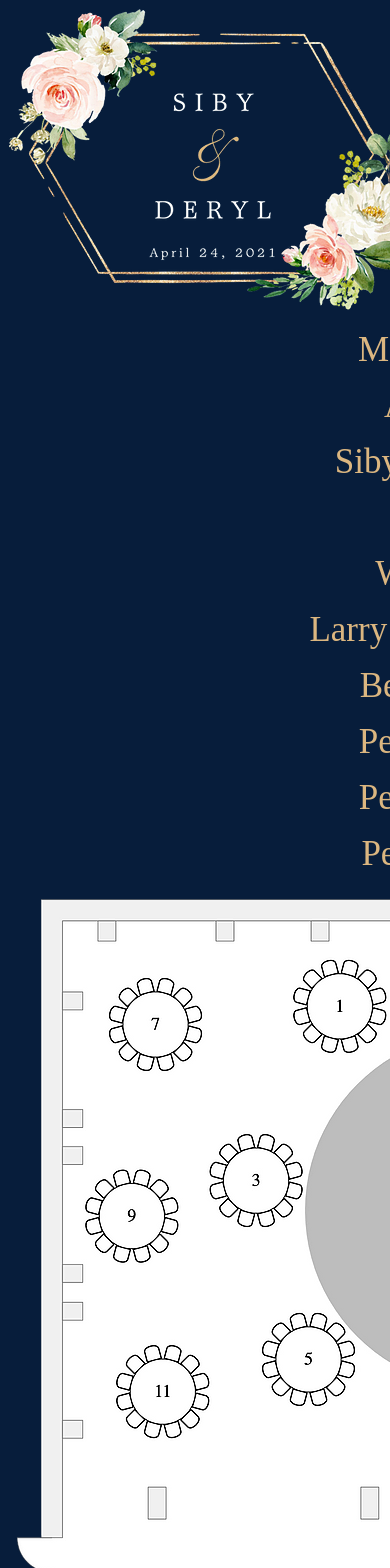
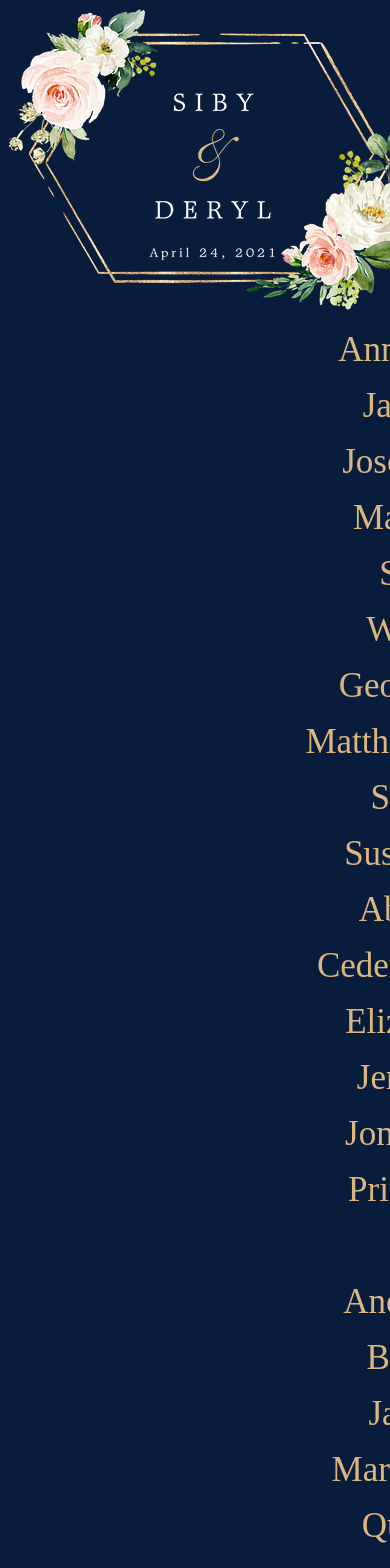
Before and after one commit to manojmpg114/DerylSiby_Wedding, an Angular app in the folder wedding-site/: page / in a window 390 px wide. Shown: the top 1568 px of the page. Built offline with nearby package versions, Linux system fonts and the light colour scheme.

Commit message:
Python loaded data-set
full list dataset for mobile testing

```diff
--- a/wedding-site/src/app/app.component.ts
+++ b/wedding-site/src/app/app.component.ts
@@ -7,9 +7,19 @@ import { Component } from '@angular/core';
 })
 export class AppComponent {
   title = 'wedding-site';
-  dataset = ['Manoj George: Table 1', 'Alana Roy: Table 1',
-   'Siby Chechi: Center Stage', 'Paco: Kitchen', 'Wonka: Under Table',
-  'Larry Lobster: Under The Sea', 'Bessie Chechi: Table 2',
-  'Person varient: Table 3', 'Person varient: Table 4', "Person Varient: table 3"];
+  dataset = ['Anna Ariaratnam: Table 1', 'Jacob Samuel: Table 1', 'Joseph Oommen: Table 1', 'Malayil Joseph: Table 1', 'Sally Jacob: Table 1',
+   'Wilsy Joseph: Table 1', 'George P. Kurian: Table 2', 'Matthews P Mammen: Table 2', 'Sally Kurian: Table 2', 'Susan Matthews: Table 2', 'Abigail Godly: Table 3',
+   'Cederick Parakulath: Table 3', 'Elizabeth Godly: Table 3', 'Jeremy Joseph: Table 3', 'Jonathan Joseph: Table 3', 'Princy Zacharia: Table 3', 'Wijin Joe: Table 3',
+   'Anoob Abraham: Table 4', 'Blyth Manatt: Table 4', 'Jared Manatt: Table 4', 'Marykutty Manatt: Table 4', 'Quinn Manatt: Table 4', 'Riley Manatt: Table 4',
+   'Robby Manatt: Table 4', 'Sinu Kurian: Table 4', 'Teena Abraham: Table 4', 'Jolene Graf: Table 5', 'Lee Sheridan: Table 5', 'Lewis Graf: Table 5',
+   'Nina Graf: Table 5', 'Patrick Graf: Table 5', 'Ambu Palakudy: Table 6', 'Bessie George: Table 6', 'Bivy Stanitis: Table 6', 'George P. Kurian Jr: Table 6',
+    'Janet Palakudy: Table 6', 'Manoj George: Table 6', 'Michael Stanitis: Table 6', 'Reno Abraham: Table 6', 'Blessy Jacob: Table 7', 'Christian Jacob: Table 7',
+     'Ethan Jacob: Table 7', 'Jaison Joseph: Table 7', 'Stephanie Joseph: Table 7', 'Tony Jacob: Table 7', 'Bhoumic Raval: Table 8', 'Harriet Bensaah: Table 8',
+      'Jeanine Parisi: Table 8', 'Jolie Parisi: Table 8', 'Purvi Raval: Table 8', 'Renny John: Table 8', 'Adam Jacob: Table 9', 'Alison Jacob: Table 9',
+      'Amelia Jacob: Table 9', 'Anupa Jacob: Table 9', 'Emory Christman: Table 9', 'Jarwis Jacob: Table 9', 'Joshua Christman: Table 9',
+      'Priya Christman: Table 9', 'Sajini Christman: Table 9', 'Sila Christman: Table 9', 'Amir Naidoo: Table 10', 'Florence Nnoram: Table 10',
+      'Karishma Ilyas: Table 10', 'Kellie Sae: Table 10', 'Michael Nnoram: Table 10', 'Najima Naidoo: Table 10', 'Navin Naidoo: Table 10',
+      'Selina Naidoo: Table 10', 'Silina Chowbay: Table 10', 'Avery Burroughs: Table 11', 'Dwayne Birch: Table 11', 'Eric Marvin: Table 11',
+      'Evan Johnson: Table 11', 'Gabrielle Johnson: Table 11', 'Haley Pompei: Table 11'];
   searchText: string ="";
 }
```
